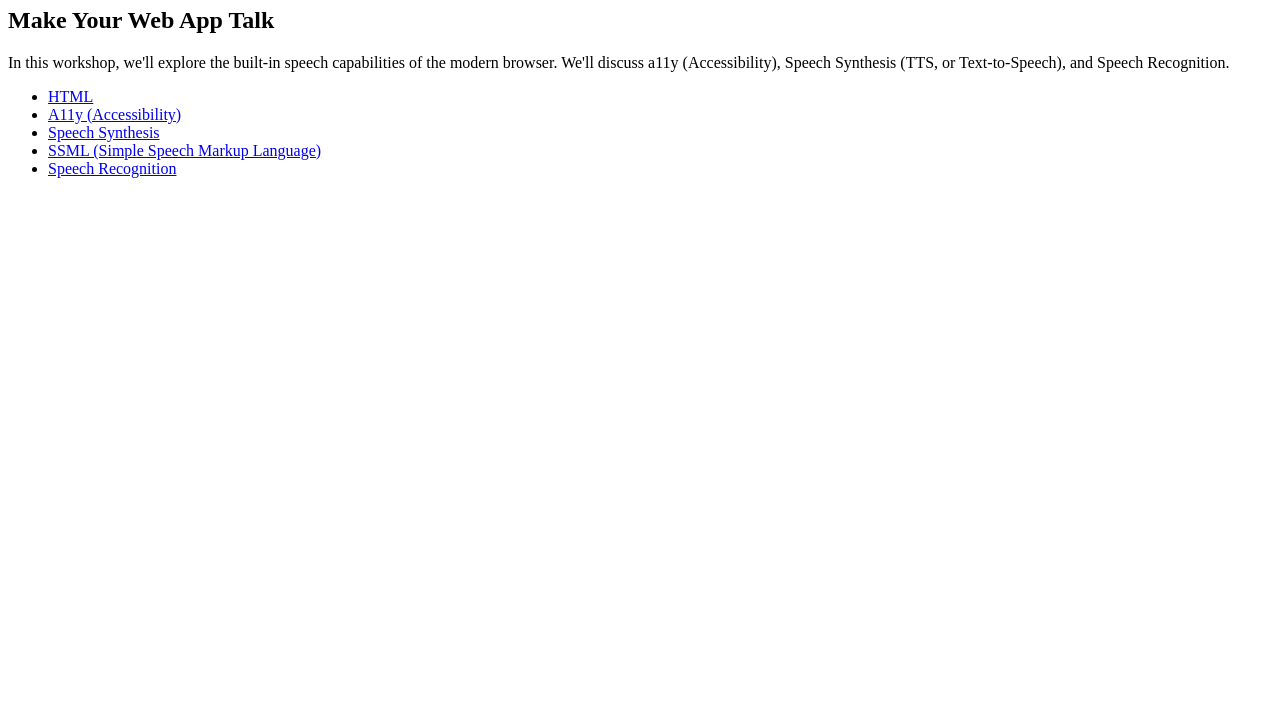
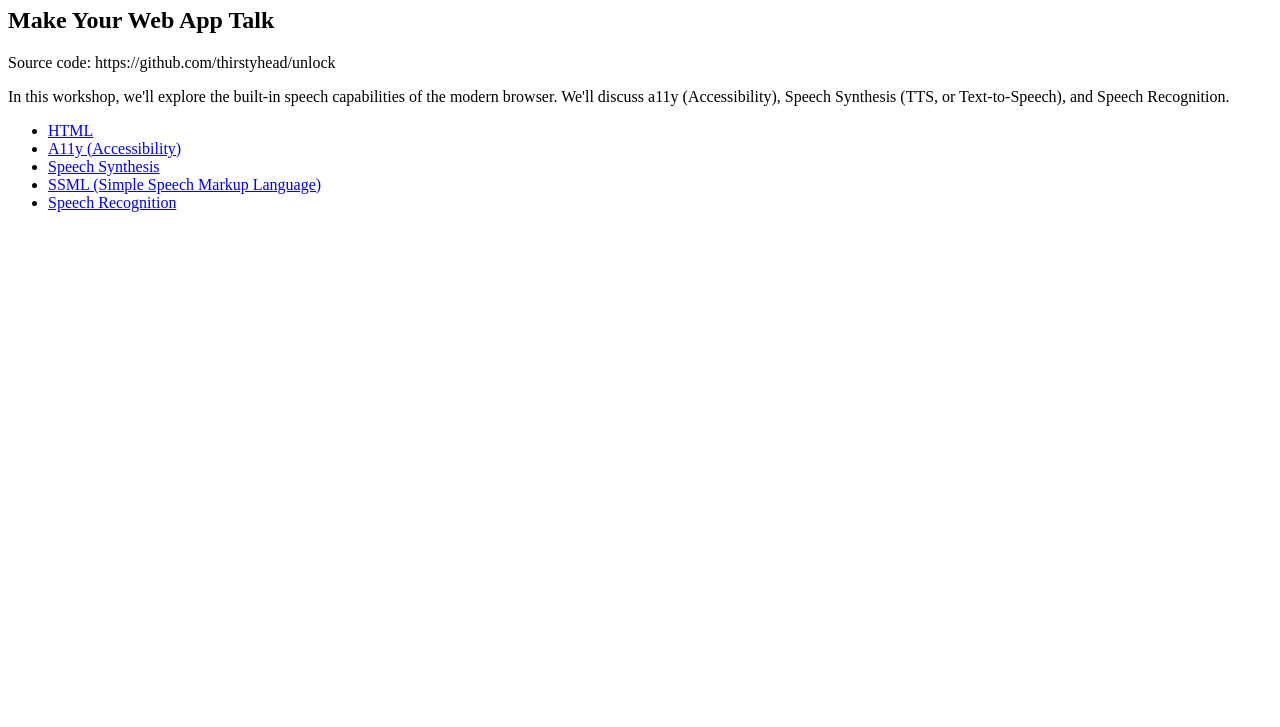
Before and after one commit to ThirstyHead/unlock, a website: page training/index.html in a window 1280 px wide. Shown: the part 73-800 px from the top of the page. Drawn offline with Linux system fonts and the light colour scheme.

Commit message:
added link to github repo

```diff
--- a/training/index.html
+++ b/training/index.html
@@ -7,6 +7,8 @@
   <body>
     <h1>Training: Unlock</h1>
     <h2>Make Your Web App Talk</h2>
+
+    <p>Source code: https://github.com/thirstyhead/unlock</p>
     <p>In this workshop, we'll explore the built-in speech capabilities of the modern browser. We'll discuss a11y (Accessibility), Speech Synthesis (TTS, or Text-to-Speech), and Speech Recognition.</p>
 
     <ul>
```
